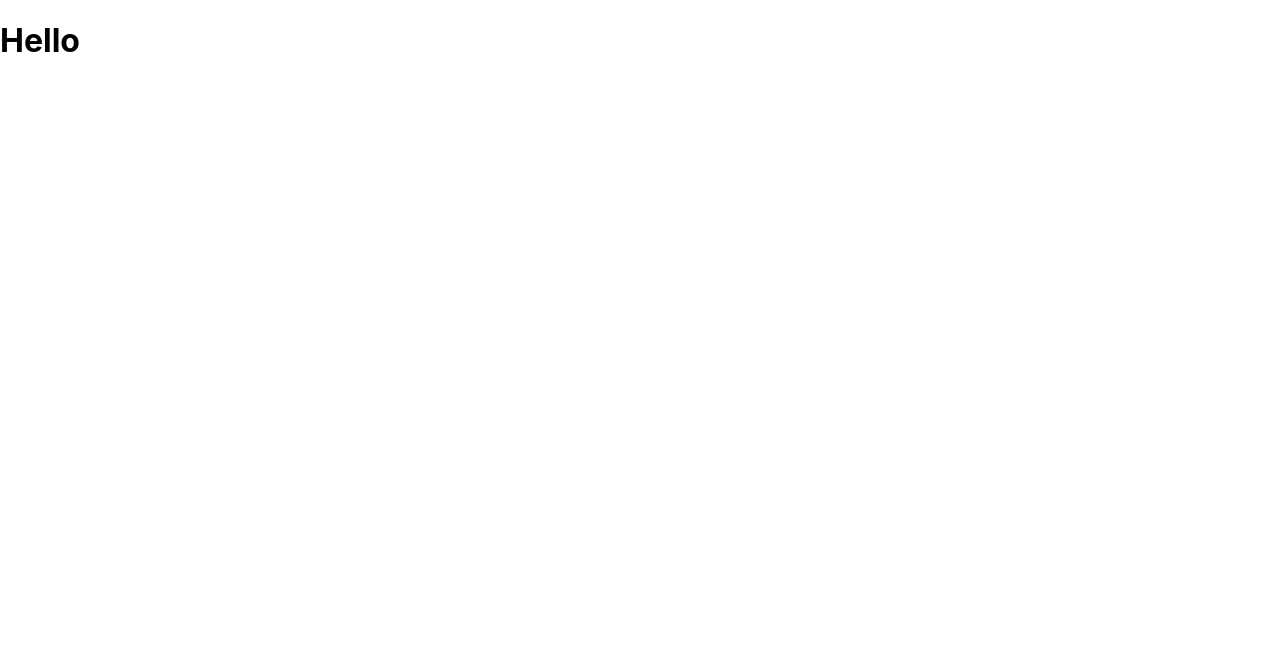
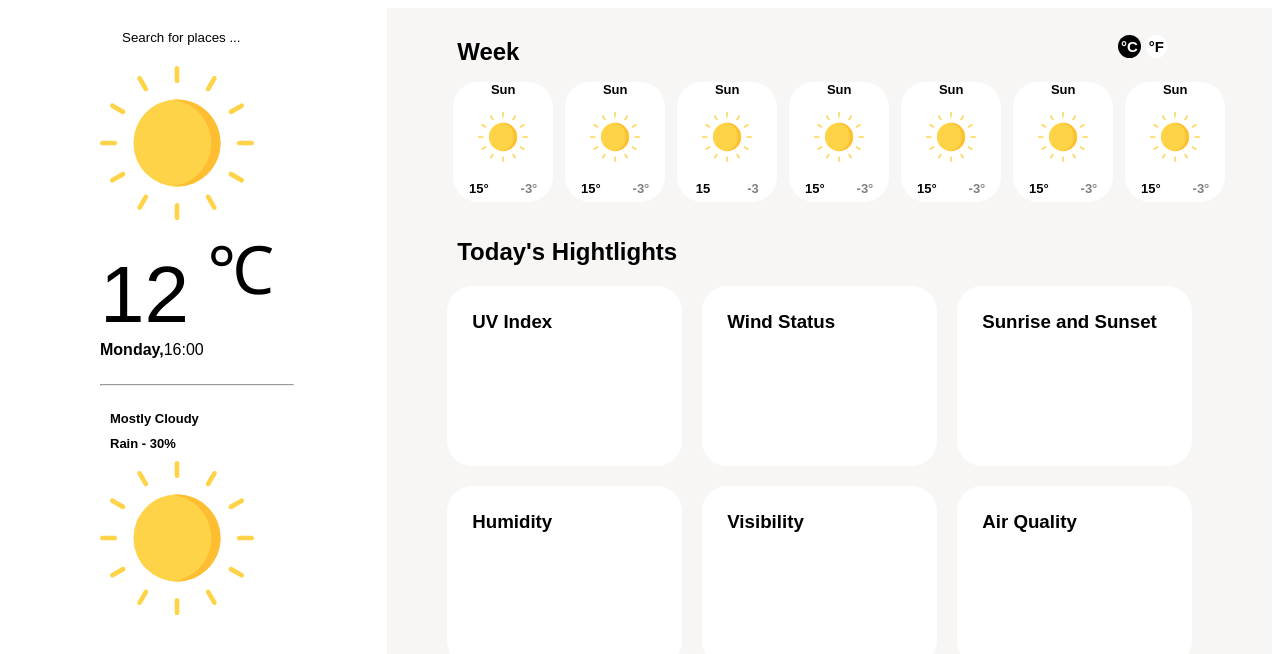
Before and after one commit to Arpitgoyalgg/weather-app-nextjs, a Next.js app: page / in a window 1280 px wide. Shown: the top 654 px of the page. Built offline with nearby package versions, Linux system fonts and the light colour scheme.

Commit message:
Added HTML and CSS

```diff
--- a/pages/index.js
+++ b/pages/index.js
@@ -1,5 +1,121 @@
 import Head from "next/head";
 
 export default function Home() {
-  return <h1>Hello</h1>;
+  return (
+    <>
+      <div>
+        <div className="left-part">
+          <div>
+            {/* div to contain all the elements in the left part */}
+            <div className="search-box">
+              <i className="fas fa-search"></i>
+              <input type="text" value="Search for places ..." />
+            </div>
+            <img src="./sun.svg" />
+            <div>
+              <span style={{ fontSize: "80px", fontWeight: "lighter" }}>
+                12<sup className="left-degree"> &#8451;</sup>
+              </span>
+            </div>
+            <span>
+              <strong>Monday,</strong>
+            </span>
+            <span>16:00</span>
+            <hr />
+            <h4>Mostly Cloudy</h4>
+            <h4>Rain - 30%</h4>
+            <img src="./sun.svg" className="city-image" />
+          </div>
+        </div>
+
+        <div className="right-part">
+          <h2>Week</h2>
+          <div className="unit-widget">
+            <span className="c-widget">&#176;C</span>
+            <span className="f-widget">&#176;F</span>
+          </div>
+
+          <div className="small-card-container">
+            <div className="small-card">
+              <h4>Sun</h4>
+              <img src="./sun.svg" />
+              <div className="temp">
+                <h4>15&#176;</h4>
+                <h4 className="min-temp">-3&#176;</h4>
+              </div>
+            </div>
+            <div className="small-card">
+              <h4>Sun</h4>
+              <img src="./sun.svg" />
+              <div className="temp">
+                <h3>15&#176;</h3>
+                <h3 className="min-temp">-3&#176;</h3>
+              </div>
+            </div>
+            <div className="small-card">
+              <h4>Sun</h4>
+              <img src="./sun.svg" />
+              <div className="temp">
+                <h3>15</h3>
+                <h3 className="min-temp">-3</h3>
+              </div>
+            </div>
+            <div className="small-card">
+              <h4>Sun</h4>
+              <img src="./sun.svg" />
+              <div className="temp">
+                <h3>15&#176;</h3>
+                <h3 className="min-temp">-3&#176;</h3>
+              </div>
+            </div>
+            <div className="small-card">
+              <h4>Sun</h4>
+              <img src="./sun.svg" />
+              <div className="temp">
+                <h3>15&#176;</h3>
+                <h3 className="min-temp">-3&#176;</h3>
+              </div>
+            </div>
+            <div className="small-card">
+              <h4>Sun</h4>
+              <img src="./sun.svg" />
+              <div className="temp">
+                <h3>15&#176;</h3>
+                <h3 className="min-temp">-3&#176;</h3>
+              </div>
+            </div>
+            <div className="small-card">
+              <h4>Sun</h4>
+              <img src="./sun.svg" />
+              <div className="temp">
+                <h3>15&#176;</h3>
+                <h3 className="min-temp">-3&#176;</h3>
+              </div>
+            </div>
+          </div>
+          <h2>Today's Hightlights</h2>
+          <div className="big-card-container">
+            <div className="big-card">
+              <h3>UV Index</h3>
+            </div>
+            <div className="big-card">
+              <h3>Wind Status</h3>
+            </div>
+            <div className="big-card">
+              <h3>Sunrise and Sunset</h3>
+            </div>
+            <div className="big-card">
+              <h3>Humidity</h3>
+            </div>
+            <div className="big-card">
+              <h3>Visibility</h3>
+            </div>
+            <div className="big-card">
+              <h3>Air Quality</h3>
+            </div>
+          </div>
+        </div>
+      </div>
+    </>
+  );
 }
--- a/styles/globals.css
+++ b/styles/globals.css
@@ -1,16 +1,157 @@
-html,
-body {
-  padding: 0;
-  margin: 0;
-  font-family: -apple-system, BlinkMacSystemFont, Segoe UI, Roboto, Oxygen,
-    Ubuntu, Cantarell, Fira Sans, Droid Sans, Helvetica Neue, sans-serif;
+html {
+  font-family: "Lexend", sans-serif;
 }
 
-a {
-  color: inherit;
-  text-decoration: none;
+.left-part hr {
+  width: 50%;
+  margin: 25px 25px 25px 0px;
 }
 
-* {
-  box-sizing: border-box;
+.left-part img {
+  margin-left: auto;
+  margin-right: auto;
+  width: 40%;
+  height: auto;
 }
+
+.left-part h4 {
+  margin: 10px;
+}
+.right-part {
+  float: right;
+  background-color: #f7f6f5;
+  /* height: auto; */
+  width: 70%;
+  position: relative;
+  /* border-top-right-radius: 40px;
+  border-bottom-right-radius: 40px; */
+}
+
+input {
+  border: white;
+}
+
+.right-part h2 {
+  margin-left: 70px;
+  margin-top: 30px;
+  margin-bottom: 10px;
+  text-decoration: und;
+}
+
+.small-card-container {
+  display: flex;
+  margin-left: 60px;
+  flex-flow: row wrap;
+}
+
+.big-card-container {
+  display: flex;
+  margin-left: 50px;
+  margin-top: 5px;
+  flex-flow: row wrap;
+}
+.small-card {
+  background-color: white;
+  width: 100px;
+  height: 120px;
+  border-radius: 25px;
+  margin: 6px;
+  text-align: center;
+}
+
+.small-card img {
+  width: 50%;
+  height: auto;
+  margin: 15px;
+}
+
+.small-card h3,
+h4 {
+  margin: auto;
+  font-size: small;
+}
+
+.small-card .temp {
+  display: flex;
+}
+
+.big-card {
+  background-color: white;
+  width: 235px;
+  height: 180px;
+  border-radius: 25px;
+  margin: 10px;
+}
+
+.big-card h3 {
+  margin: 25px;
+}
+
+.temp .min-temp {
+  color: gray;
+}
+
+.unit-widget {
+  position: absolute;
+  right: 100px;
+  top: 30px;
+}
+
+.c-widget {
+  width: 10px;
+  margin-left: 20px;
+  padding: 3px;
+  font-weight: bold;
+  border-radius: 50%;
+  background-color: black;
+  color: white;
+  font-size: 15px;
+}
+
+.f-widget {
+  width: 10px;
+  margin: 5px;
+  padding: 3px;
+  font-weight: bold;
+  border-radius: 50%;
+  background-color: white;
+  font-size: 15px;
+}
+
+/* Extra small devices (phones, 600px and down) */
+@media only screen and (max-width: 1150px) {
+  .left-part {
+    float: left;
+    background-color: white;
+    width: 30%;
+    /* border-radius: 40px;
+    border-top-right-radius: 0px;
+    border-bottom-right-radius: 0px; */
+    left: 50px;
+    position: fixed;
+  }
+
+  .search-box {
+    margin: 5px;
+    padding: 10px;
+  }
+}
+
+/* Small devices (portrait tablets and large phones, 600px and up) */
+@media only screen and (min-width: 1150px) {
+  .left-part {
+    float: left;
+    background-color: white;
+    width: 30%;
+    /* border-radius: 40px;
+    border-top-right-radius: 0px;
+    border-bottom-right-radius: 0px; */
+    position: fixed;
+    left: 100px;
+  }
+
+  .search-box {
+    margin: 10px;
+    padding: 10px;
+  }
+}
```
Also changed, not shown: public/sun.svg (added).
